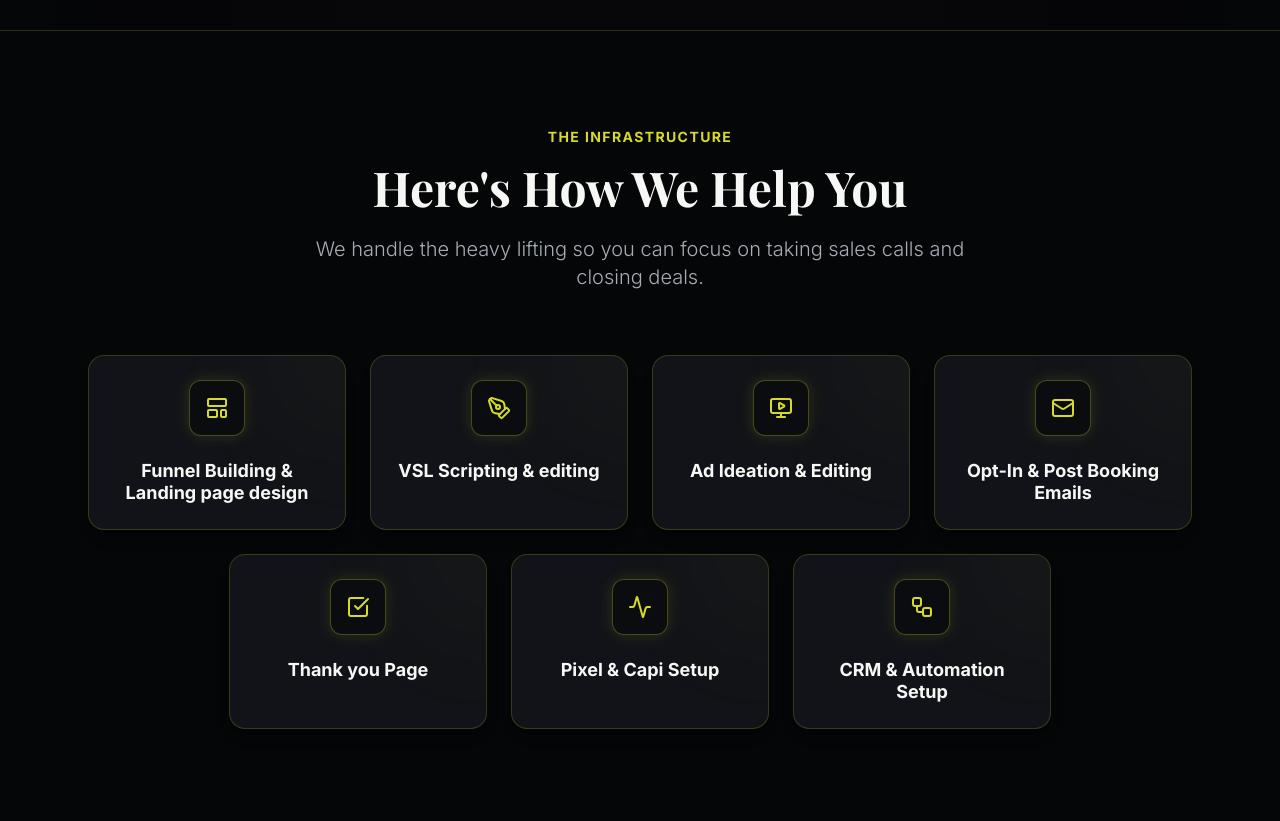
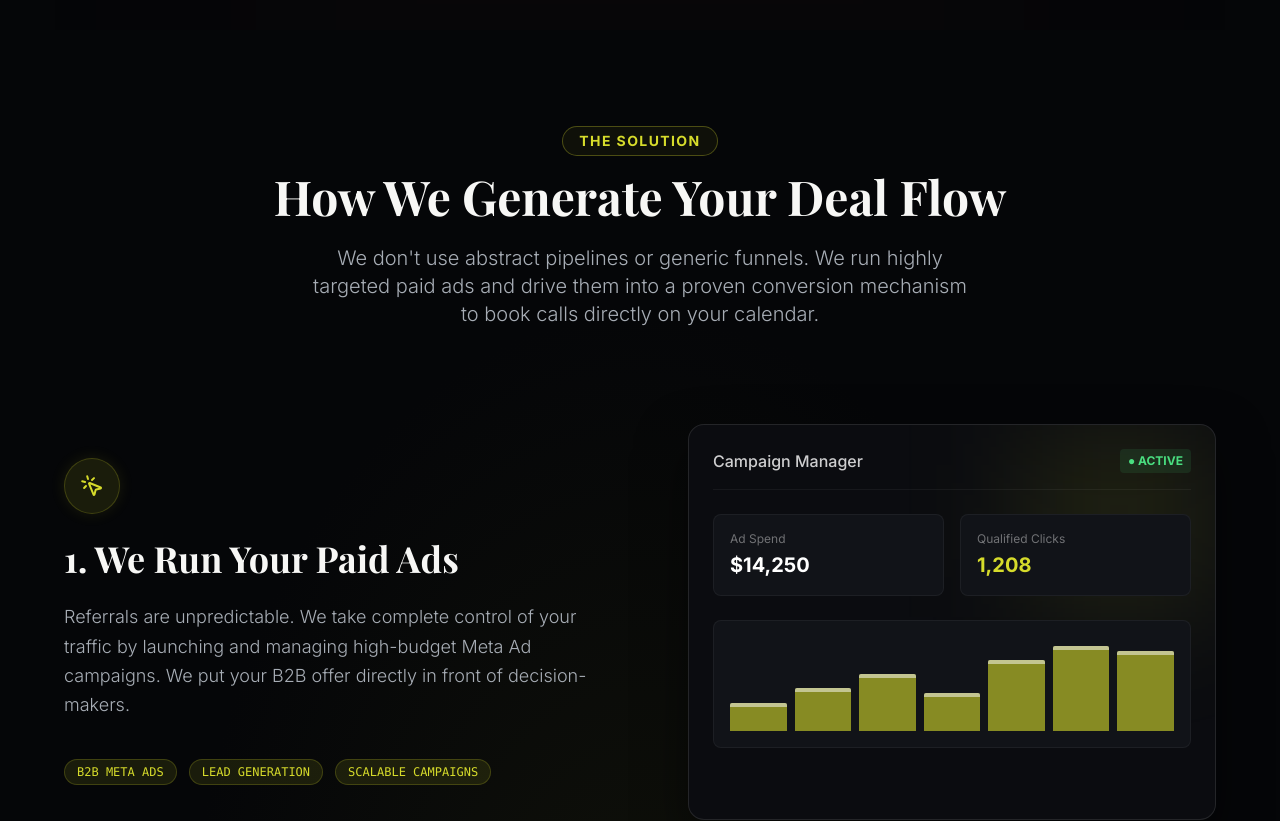
Before and after one commit to Operzy/demand-dynasty-vsl, a React (Vite) app: page / in a window 1280 px wide. Shown: the part 2740-3561 px from the top of the page. Built offline with nearby package versions, Linux system fonts and the light colour scheme; a web font is replaced by a local one.

Commit message:
Enhance Deliverables component layout and copy

```diff
--- a/src/components/Deliverables.jsx
+++ b/src/components/Deliverables.jsx
@@ -26,13 +26,13 @@ const Deliverables = () => {
   }, []);
 
   const items = [
-    { title: "Funnel Building & Landing page design", icon: <LayoutTemplate size={24} /> },
-    { title: "VSL Scripting & editing", icon: <PenTool size={24} /> },
-    { title: "Ad Ideation & Editing", icon: <MonitorPlay size={24} /> },
-    { title: "Opt-In & Post Booking Emails", icon: <Mail size={24} /> },
-    { title: "Thank you Page", icon: <CheckSquare size={24} /> },
-    { title: "Pixel & Capi Setup", icon: <Activity size={24} /> },
-    { title: "CRM & Automation Setup", icon: <Workflow size={24} /> },
+    { title: "Funnel & Landing Page", desc: "We design and develop high-converting architecture optimized to capture your ideal B2B prospects.", icon: <LayoutTemplate size={24} /> },
+    { title: "VSL Scripting & Editing", desc: "We write the psychological sales copy and handle the video editing to build instant authority.", icon: <PenTool size={24} /> },
+    { title: "Ad Ideation & Editing", desc: "We script, direct, and edit your Meta ad creatives to stop the scroll and capture high-intent traffic.", icon: <MonitorPlay size={24} /> },
+    { title: "Email Automations", desc: "We build out your opt-in sequences and post-booking nurture flows to drastically increase show rates.", icon: <Mail size={24} /> },
+    { title: "Thank You Page", desc: "A strategic post-opt-in page designed to immediately push qualified leads into booking a strategy call.", icon: <CheckSquare size={24} /> },
+    { title: "Pixel & CAPI Setup", desc: "We configure your Meta Pixel and Conversions API to ensure flawlessly tracked data and attribution.", icon: <Activity size={24} /> },
+    { title: "CRM & Automation Setup", desc: "We build out your GoHighLevel infrastructure, sales pipelines, and automated lead routing systems.", icon: <Workflow size={24} /> },
   ];
 
   return (
@@ -48,18 +48,19 @@ const Deliverables = () => {
           </p>
         </div>
 
-        <div className="flex flex-wrap justify-center gap-6">
+        <div className="flex flex-wrap justify-center gap-6 items-stretch">
           {items.map((item, index) => (
             <div
               key={index}
-              className="deliverable-card w-full sm:w-[calc(50%-12px)] lg:w-[calc(33.333%-16px)] xl:w-[calc(25%-18px)] bg-[#111318] border border-brand-accent/20 rounded-2xl p-6 flex flex-col items-center text-center group hover:border-brand-accent/50 transition-colors shadow-lg hover:-translate-y-1 duration-300 relative overflow-hidden"
+              className="deliverable-card w-full sm:w-[calc(50%-12px)] lg:w-[calc(33.333%-16px)] xl:w-[calc(25%-18px)] bg-[#111318] border border-brand-accent/20 rounded-2xl p-8 flex flex-col items-center text-center group hover:border-brand-accent/50 transition-colors shadow-lg hover:-translate-y-1 duration-300 relative overflow-hidden"
             >
-              <div className="absolute top-0 right-0 w-32 h-32 bg-brand-accent/5 rounded-full blur-3xl -mr-16 -mt-16 group-hover:bg-brand-accent/10 transition-colors"></div>
+              <div className="absolute top-0 right-0 w-32 h-32 bg-brand-accent/5 rounded-full blur-3xl -mr-16 -mt-16 group-hover:bg-brand-accent/10 transition-colors pointer-events-none"></div>
 
-              <div className="w-14 h-14 rounded-xl bg-[#0b0c10] border border-brand-accent/30 flex items-center justify-center text-brand-accent mb-6 shadow-[0_0_15px_rgba(214,219,43,0.15)] group-hover:scale-110 group-hover:shadow-[0_0_20px_rgba(214,219,43,0.3)] transition-all duration-300 relative z-10">
+              <div className="w-14 h-14 shrink-0 rounded-xl bg-[#0b0c10] border border-brand-accent/30 flex items-center justify-center text-brand-accent mb-6 shadow-[0_0_15px_rgba(214,219,43,0.15)] group-hover:scale-110 group-hover:shadow-[0_0_20px_rgba(214,219,43,0.3)] transition-all duration-300 relative z-10">
                 {item.icon}
               </div>
-              <h3 className="text-brand-light font-bold text-lg leading-tight relative z-10">{item.title}</h3>
+              <h3 className="text-brand-light font-bold text-lg leading-tight relative z-10 mb-3 w-full truncate whitespace-normal">{item.title}</h3>
+              <p className="text-brand-text text-sm font-light leading-relaxed relative z-10">{item.desc}</p>
             </div>
           ))}
         </div>
--- a/src/components/VSLPage.jsx
+++ b/src/components/VSLPage.jsx
@@ -126,9 +126,6 @@ const VSLPage = ({ onOpenQualifier }) => {
       {/* THE PROBLEM (Bottleneck) */}
       <Bottleneck />
 
-      {/* DELIVERABLES */}
-      <Deliverables />
-
       {/* THE SOLUTION (Literal Paid Ads System) */}
       <PaidAdsSystem />
 
@@ -137,6 +134,9 @@ const VSLPage = ({ onOpenQualifier }) => {
 
       {/* SYSTEM DIAGRAM */}
       <FunnelDiagram />
+
+      {/* DELIVERABLES */}
+      <Deliverables />
 
       {/* TALE OF TWO BUSINESSES */}
       <TaleOfTwo />
```
